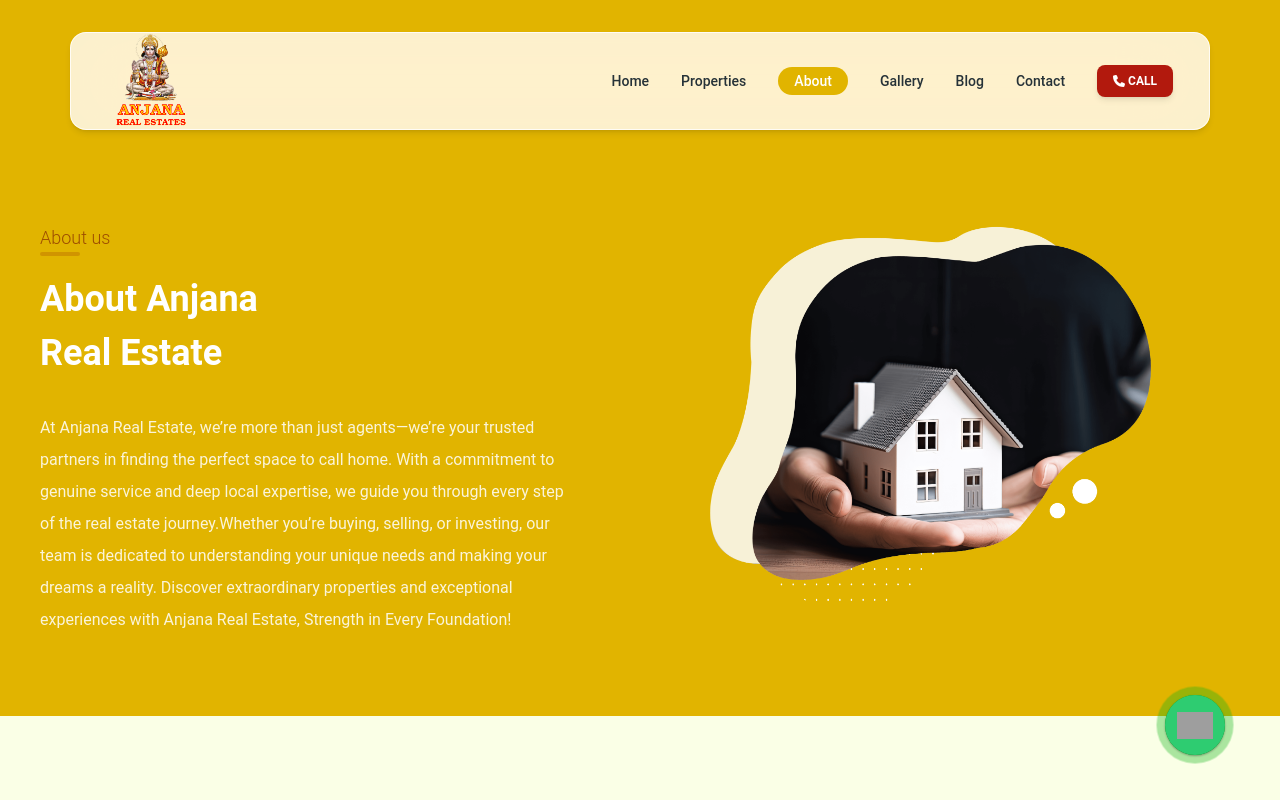
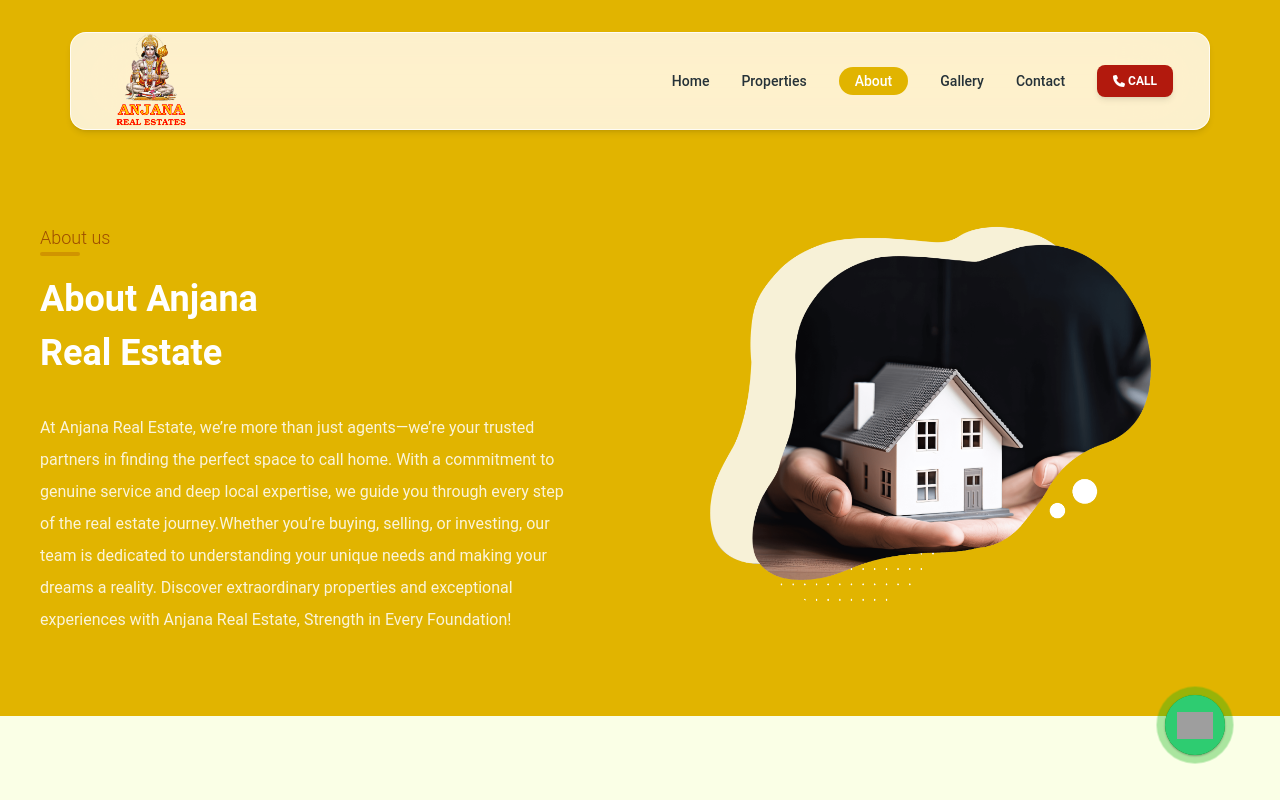
Before and after one commit to N-meapp/anjanarealestateFE, a React (Vite) app: page /about-page in a window 1280 px wide. Shown: the top 800 px of the page. Built offline with nearby package versions, Linux system fonts and the light colour scheme; no server answers; grey boxes are pictures that could not be loaded.

Commit message:
baseurl updated

```diff
--- a/src/App.jsx
+++ b/src/App.jsx
@@ -12,7 +12,7 @@
 import AdminRoute from './components/admin/AdminRoute'
 import ActionBtn from './components/ActionBtn'
 import Preloader from './components/Preloader'
-import BlogPage from './components/BlogPage'
+// import BlogPage from './components/BlogPage'
 
 function App() {
   const [isLoading, setIsLoading] = useState(true)
@@ -49,7 +49,7 @@
           <Route path="/all-category-list" element={<ListCategory />} />
           <Route path="/about-page" element={<AboutPage />} />
           <Route path="/gallery-page" element={<GalleryPage />} />
-          <Route path="/blog" element={<BlogPage />} />
+          {/* <Route path="/blog" element={<BlogPage />} /> */}
           <Route path="/contact-page" element={<ContactPage />} />
           <Route path="/" element={<Home />} />
         </Routes>
--- a/src/components/NavBar.jsx
+++ b/src/components/NavBar.jsx
@@ -158,28 +158,17 @@
           Gallery
         </a>
       </Typography>
-      <Typography
+      {/* <Typography
         as="li"
         variant="small"
         color="blue-gray"
         className="flex items-center gap-x-2 p-1 font-medium abs"
       >
-        {/* <svg
-          width="14"
-          height="15"
-          viewBox="0 0 14 15"
-          fill="none"
-          xmlns="http://www.w3.org/2000/svg"
-        >
-          <path
-            d="M2 0.5C1.46957 0.5 0.960859 0.710714 0.585786 1.08579C0.210714 1.46086 0 1.96957 0 2.5V4.5C0 5.03043 0.210714 5.53914 0.585786 5.91421C0.960859 6.28929 1.46957 6.5 2 6.5H4C4.53043 6.5 5.03914 6.28929 5.41421 5.91421C5.78929 5.53914 6 5.03043 6 4.5V2.5C6 1.96957 5.78929 1.46086 5.41421 1.08579C5.03914 0.710714 4.53043 0.5 4 0.5H2ZM2 8.5C1.46957 8.5 0.960859 8.71071 0.585786 9.08579C0.210714 9.46086 0 9.96957 0 10.5V12.5C0 13.0304 0.210714 13.5391 0.585786 13.9142C0.960859 14.2893 1.46957 14.5 2 14.5H4C4.53043 14.5 5.03914 14.2893 5.41421 13.9142C5.78929 13.5391 6 13.0304 6 12.5V10.5C6 9.96957 5.78929 9.46086 5.41421 9.08579C5.03914 8.71071 4.53043 8.5 4 8.5H2ZM8 2.5C8 1.96957 8.21071 1.46086 8.58579 1.08579C8.96086 0.710714 9.46957 0.5 10 0.5H12C12.5304 0.5 13.0391 0.710714 13.4142 1.08579C13.7893 1.46086 14 1.96957 14 2.5V4.5C14 5.03043 13.7893 5.53914 13.4142 5.91421C13.0391 6.28929 12.5304 6.5 12 6.5H10C9.46957 6.5 8.96086 6.28929 8.58579 5.91421C8.21071 5.53914 8 5.03043 8 4.5V2.5ZM8 10.5C8 9.96957 8.21071 9.46086 8.58579 9.08579C8.96086 8.71071 9.46957 8.5 10 8.5H12C12.5304 8.5 13.0391 8.71071 13.4142 9.08579C13.7893 9.46086 14 9.96957 14 10.5V12.5C14 13.0304 13.7893 13.5391 13.4142 13.9142C13.0391 14.2893 12.5304 14.5 12 14.5H10C9.46957 14.5 8.96086 14.2893 8.58579 13.9142C8.21071 13.5391 8 13.0304 8 12.5V10.5Z"
-            fill="#90A4AE"
-          />
-        </svg> */}
+
         <a href="/blog" className={`${location=='/blog'?'text-white rounded-full text-sm py-1 px-4 bg-[#e1b400] ' : null}  flex items-center transition-all `}>
           Blog
         </a>
-      </Typography>
+      </Typography> */}
       <Typography
         as="li"
         variant="small"
--- a/src/components/SingleProperty.jsx
+++ b/src/components/SingleProperty.jsx
@@ -7,7 +7,7 @@
 import { FontAwesomeIcon } from "@fortawesome/react-fontawesome";
 import { faPhone } from "@fortawesome/free-solid-svg-icons";
 
-export default function SingleProperty() {
+export default function     SingleProperty() {
   const [singlePropertyData, setSinglePropertyData] = useState(null); // Change to null for object
   const [error, setError] = useState(null);
 
```
Also changed, not shown: 3 other files (tests, documents, lock files or other folders).
